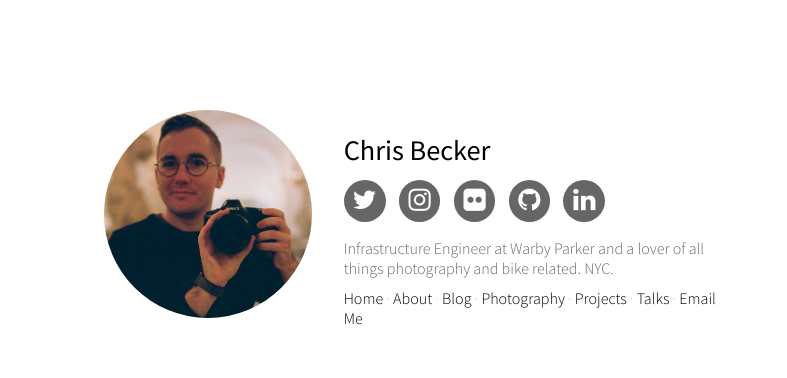
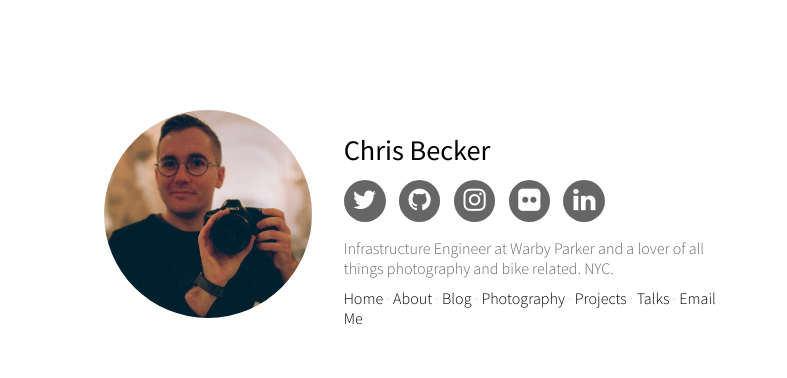
Before and after one commit to Cbeck527/becker.am, a Jekyll site: the page built from src/blog/index.md, in a window 1280 px wide. Shown: the top 378 px of the page, without its empty margins (242-1029 px from the left). Built offline with Jekyll 4.4.1, drawn with Linux system fonts in a browser that asks for light colours; nearby versions of some CDN libraries.

Commit message:
Rearrange outbound links

```diff
--- a/src/_includes/header.html
+++ b/src/_includes/header.html
@@ -8,9 +8,9 @@
                 <h1 class="blog-title">{{ site.title }}</h1>
                 <div class="blog-social">
                      <a href="http://www.twitter.com/cbeck527"><i class="fa fa-twitter"></i></a>
+                     <a href="http://www.github.com/cbeck527"><i class="fa fa-github"></i></a>
                      <a href="http://instagram.com/cbeck527"><i class="fa fa-instagram"></i></a>
                      <a href="http://www.flickr.com/photos/cbeck527"><i class="fa fa-flickr"></i></a>
-                     <a href="http://www.github.com/cbeck527"><i class="fa fa-github"></i></a>
                      <a href="http://www.linkedin.com/in/christophermbecker"><i class="fa fa-linkedin"></i></a>
                 </div>
                 <h2 class="blog-description">{{ site.description }}</h2>
```
